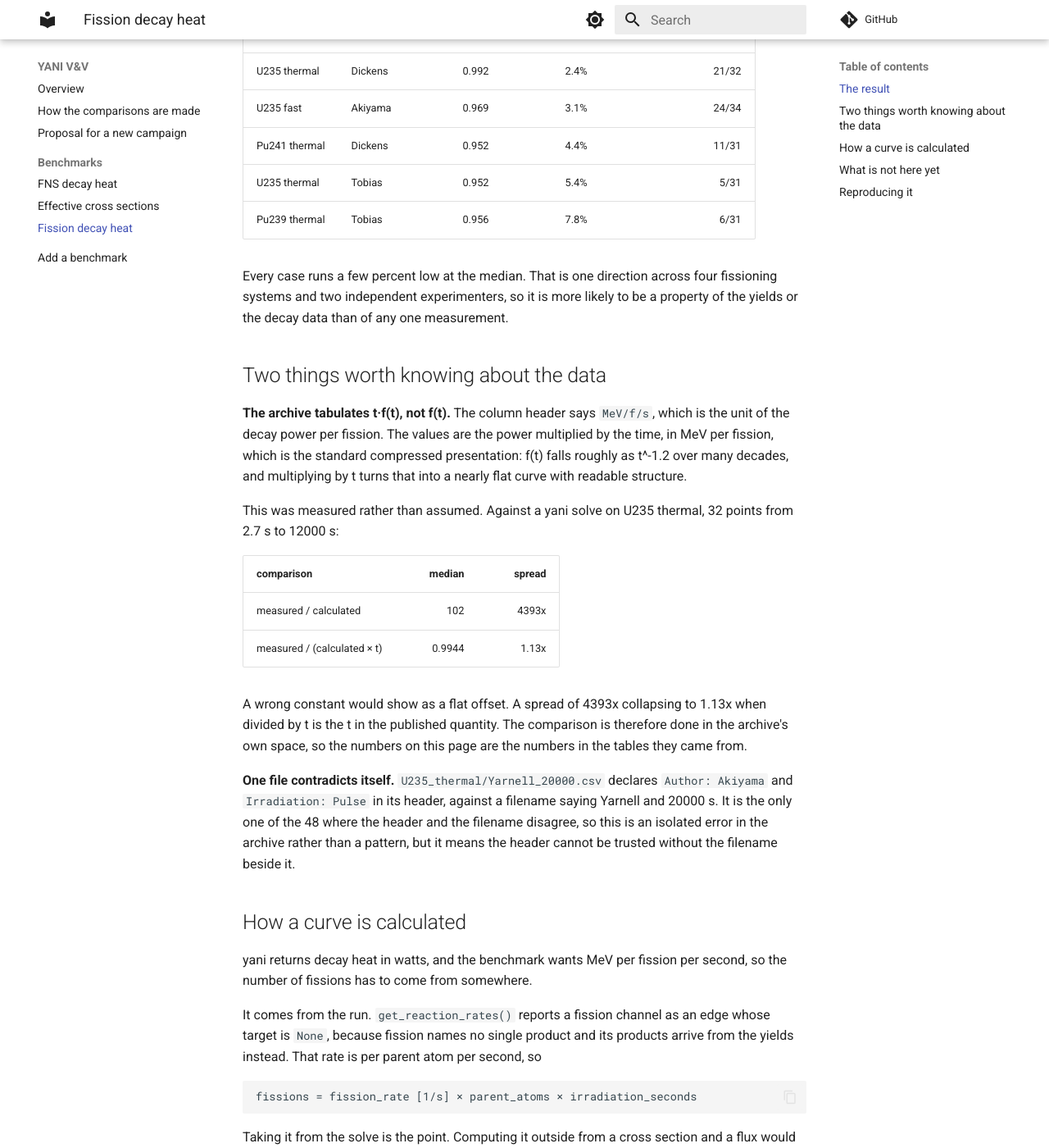
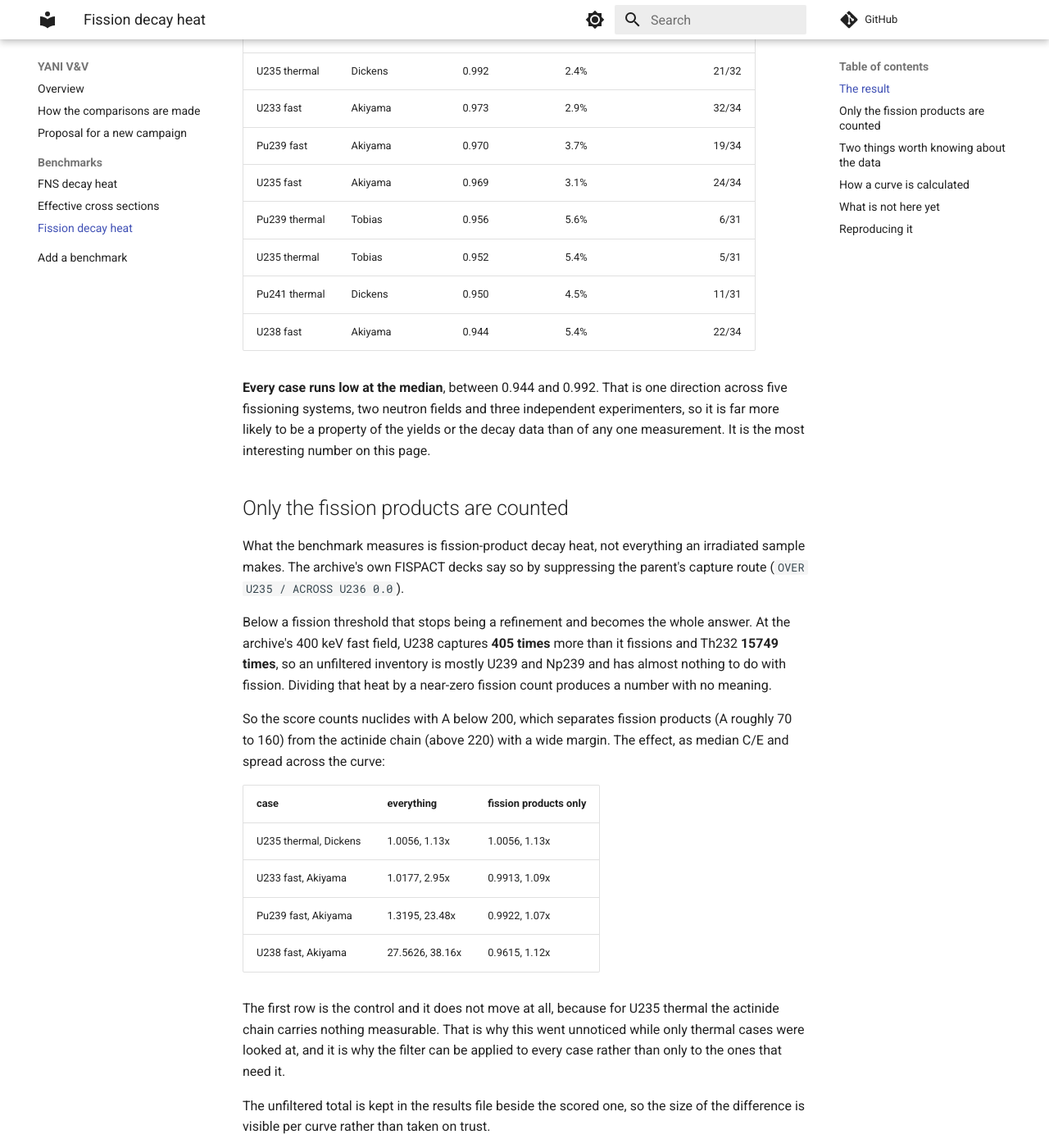
Before and after one commit to fusion-neutronics/yani-verification-and-validation, an MkDocs documentation site: the page built from docs/benchmarks/fission-decay-heat.md, in a window 1280 px wide and 1400 px high, scrolled down 655 px. Shown: the whole window at 82% size. Built offline with MkDocs 1.6.1 and Material for MkDocs 9.7.7, drawn with Linux system fonts in a browser that asks for light colours; comment, search, counter and statistics services are not loaded; some of the changed text lies outside the part shown.

Commit message:
Count only the fission products, which brings in three more curves
The benchmark measures fission-product decay heat, not everything an
irradiated sample makes. The archive's own FISPACT decks say so by
suppressing the parent's capture route, `OVER U235 / ACROSS U236 0.0`, and
this was scoring the whole inventory.

Below a fission threshold that is not a refinement, it is the entire answer.
At the archive's 400 keV fast field U238 captures 405 times more than it
fissions and Th232 15749 times, so an unfiltered inventory is mostly U239 and
Np239 and has almost nothing to do with fission.

Scoring nuclides with A below 200 separates fission products, A roughly 70 to
160, from the actinide chain above 220. Median C/E and spread across the
curve:

  U235 thermal Dickens   1.0056 / 1.13x  ->  1.0056 / 1.13x   control
  U233 fast    Akiyama   1.0177 / 2.95x  ->  0.9913 / 1.09x
  Pu239 fast   Akiyama   1.3195 / 23.48x ->  0.9922 / 1.07x
  U238 fast    Akiyama  27.5626 / 38.16x ->  0.9615 / 1.12x

The control does not move at all, because for U235 thermal the actinide chain
carries nothing measurable. That is why this went unnoticed while only thermal
cases were looked at, and why the filter is safe to apply everywhere rather
than only where it is needed.

So U233 fast, U238 fast and Pu239 fast join the validated set, which is now
eight curves across five fissioning systems in both fields. The "spread"
exclusion category is retired: those two curves were not mysterious, they were
carrying the same capture chain less severely.

Every case still runs low at the median, 0.944 to 0.992, in one direction
across five systems, two fields and three experimenters. That points at the
yields or the decay data rather than at any measurement, and it is the most
interesting number on the page.

The unfiltered total is kept beside the scored one per curve, so the size of
the difference is visible rather than taken on trust.

```diff
--- a/docs/benchmarks/fission-decay-heat.md
+++ b/docs/benchmarks/fission-decay-heat.md
@@ -19,20 +19,56 @@ It is also the only one here that is not a 14 MeV field.
 
 ## The result
 
-Five burst irradiations across four fissioning systems, on TENDL-2017 cross
-sections with ENDF/B-VIII.1 yields and decay data.
+Eight burst irradiations across five fissioning systems, thermal and fast, on
+TENDL-2017 cross sections with ENDF/B-VIII.1 yields and decay data.
 
 | system | author | median C/E | mean deviation | within measurement sigma |
 | --- | --- | ---: | ---: | ---: |
 | U235 thermal | Dickens | 0.992 | 2.4% | 21/32 |
+| U233 fast | Akiyama | 0.973 | 2.9% | 32/34 |
+| Pu239 fast | Akiyama | 0.970 | 3.7% | 19/34 |
 | U235 fast | Akiyama | 0.969 | 3.1% | 24/34 |
-| Pu241 thermal | Dickens | 0.952 | 4.4% | 11/31 |
+| Pu239 thermal | Tobias | 0.956 | 5.6% | 6/31 |
 | U235 thermal | Tobias | 0.952 | 5.4% | 5/31 |
-| Pu239 thermal | Tobias | 0.956 | 7.8% | 6/31 |
+| Pu241 thermal | Dickens | 0.950 | 4.5% | 11/31 |
+| U238 fast | Akiyama | 0.944 | 5.4% | 22/34 |
 
-Every case runs a few percent low at the median. That is one direction across
-four fissioning systems and two independent experimenters, so it is more likely
-to be a property of the yields or the decay data than of any one measurement.
+**Every case runs low at the median**, between 0.944 and 0.992. That is one
+direction across five fissioning systems, two neutron fields and three
+independent experimenters, so it is far more likely to be a property of the
+yields or the decay data than of any one measurement. It is the most
+interesting number on this page.
+
+## Only the fission products are counted
+
+What the benchmark measures is fission-product decay heat, not everything an
+irradiated sample makes. The archive's own FISPACT decks say so by suppressing
+the parent's capture route (`OVER U235 / ACROSS U236 0.0`).
+
+Below a fission threshold that stops being a refinement and becomes the whole
+answer. At the archive's 400 keV fast field, U238 captures **405 times** more
+than it fissions and Th232 **15749 times**, so an unfiltered inventory is
+mostly U239 and Np239 and has almost nothing to do with fission. Dividing that
+heat by a near-zero fission count produces a number with no meaning.
+
+So the score counts nuclides with A below 200, which separates fission
+products (A roughly 70 to 160) from the actinide chain (above 220) with a wide
+margin. The effect, as median C/E and spread across the curve:
+
+| case | everything | fission products only |
+| --- | --- | --- |
+| U235 thermal, Dickens | 1.0056, 1.13x | 1.0056, 1.13x |
+| U233 fast, Akiyama | 1.0177, 2.95x | 0.9913, 1.09x |
+| Pu239 fast, Akiyama | 1.3195, 23.48x | 0.9922, 1.07x |
+| U238 fast, Akiyama | 27.5626, 38.16x | 0.9615, 1.12x |
+
+The first row is the control and it does not move at all, because for U235
+thermal the actinide chain carries nothing measurable. That is why this went
+unnoticed while only thermal cases were looked at, and it is why the filter
+can be applied to every case rather than only to the ones that need it.
+
+The unfiltered total is kept in the results file beside the scored one, so the
+size of the difference is visible per curve rather than taken on trust.
 
 ## Two things worth knowing about the data
 
@@ -100,14 +136,9 @@ excluded for stated reasons rather than quietly dropped, and
   Scobie, Murphy, Fisher, Lowell). The burnup fix above moved these from
   nonsense to the right order of magnitude, but they do not follow the pulse
   t·f(t) convention and their normalisation has not been established.
-- **Threshold fissioners** (U238 fast, Th232 fast). These fission above about
-  1 MeV, and the archive's `fluxes_fast` is a single populated group at 398 to
-  417 keV, below the threshold. The fission rate a solve drives there is not
-  the rate the experiment ran at, so the per-fission normalisation is
-  meaningless until the real spectrum is supplied.
-- **Two curves that follow the convention at the median but not across it**
-  (U233 fast and Pu239 fast, both Akiyama), spreading 2.9x and 23x. Something
-  else is moving and they are held back until it is named.
+- **Curves with no total column.** Th232 fast and several others publish beta
+  or gamma but not their sum, so the current scoring has nothing to compare
+  against. Scoring the components separately would bring them in.
 
 ## Reproducing it
 
```
Also changed, not shown: other parts of docs/benchmarks/fission-decay-heat.md (+1 -1 lines), 2 other files.
